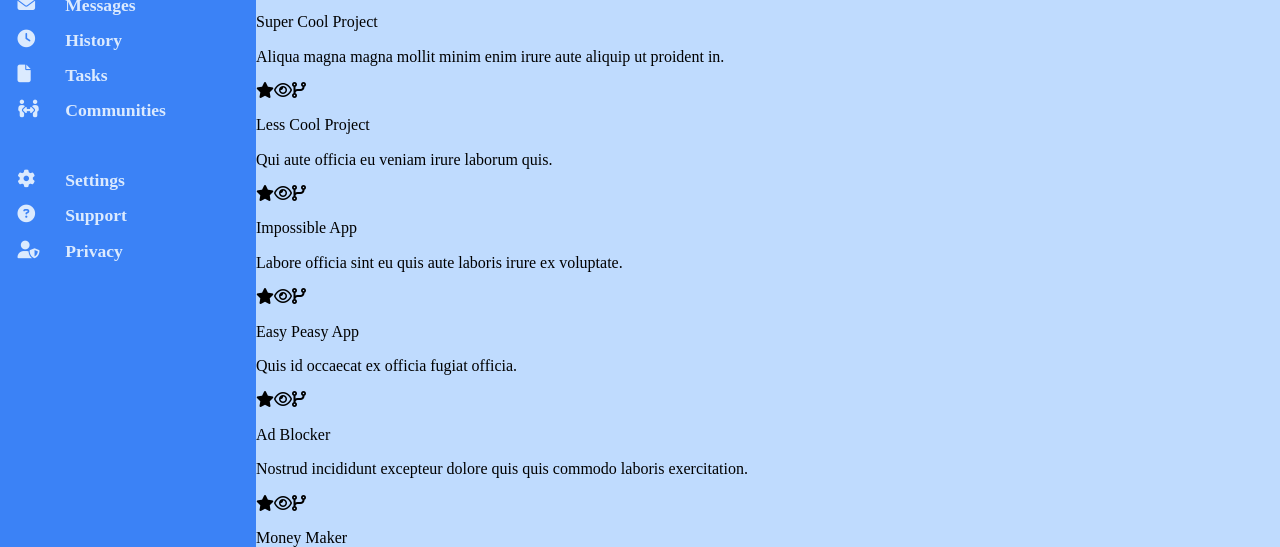
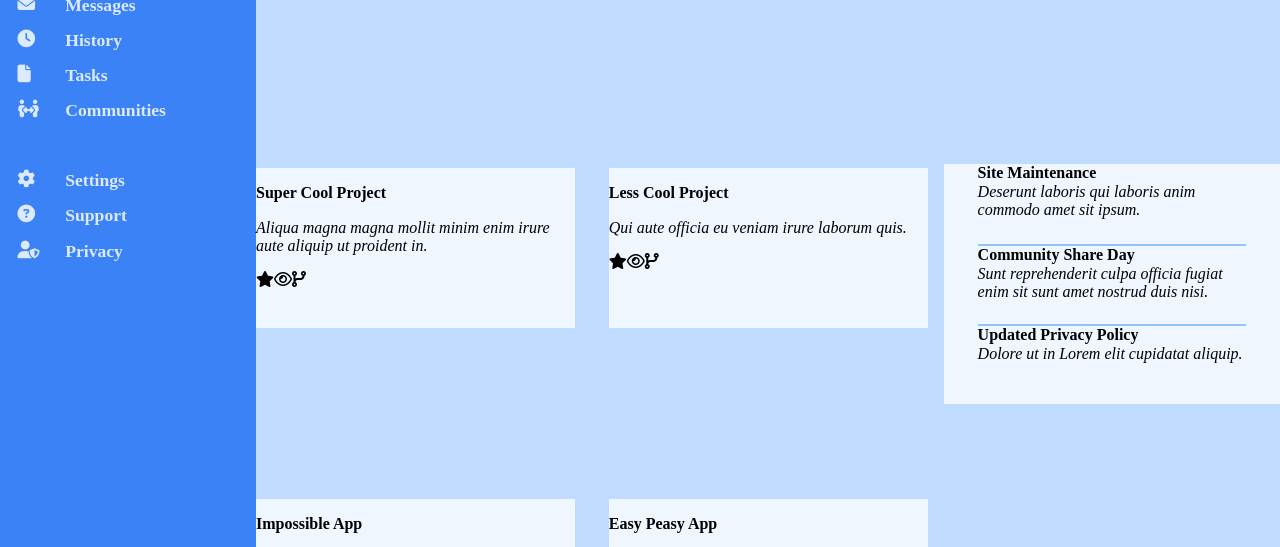
Before and after one commit to reallemon/int-css-html-admin-dashboard, a plain HTML site: page index.html in a window 1280 px wide. Shown: the part 182-729 px from the top of the page. Drawn offline with nearby package versions, Linux system fonts and the light colour scheme.

Commit message:
Feat: add basic styling for announcements

```diff
--- a/styles/style.scss
+++ b/styles/style.scss
@@ -136,3 +136,55 @@ button {
     margin-right: 2em;
   }
 }
+
+.main {
+  display: grid;
+  grid-template-columns: 2fr 1fr;
+  grid-template-rows: 1fr 1fr;
+  grid-gap: 1em;
+}
+
+.projects {
+  grid-area: 1 / 1 / 3 / 2;
+
+  display: grid;
+  grid-template-columns: 1fr 1fr;
+  grid-template-rows: repeat(3, minmax(auto, 10vh));
+  grid-column-gap: 5%;
+  align-content: space-evenly;
+}
+
+.project-card {
+  background: $basicallyWhite;
+  height: 20vh;
+}
+
+.announcements {
+  display: grid;
+  grid-template-rows: repeat(3, minmax(auto, 10vh));
+  align-content: center;
+}
+
+.announcement {
+  background: $basicallyWhite;
+
+  p {
+    width: 80%;
+    margin: 0 auto;
+  }
+}
+
+.announcement + .announcement .title::before {
+  content: ' ';
+  display: block;
+  border-bottom: 0.15em solid $theme_3;
+}
+
+.title {
+  font-weight: 700;
+}
+
+.summary {
+  font-style: italic;
+  font-weight: 100;
+}
```
Also changed, not shown: styles/style.css, 1 other file.
